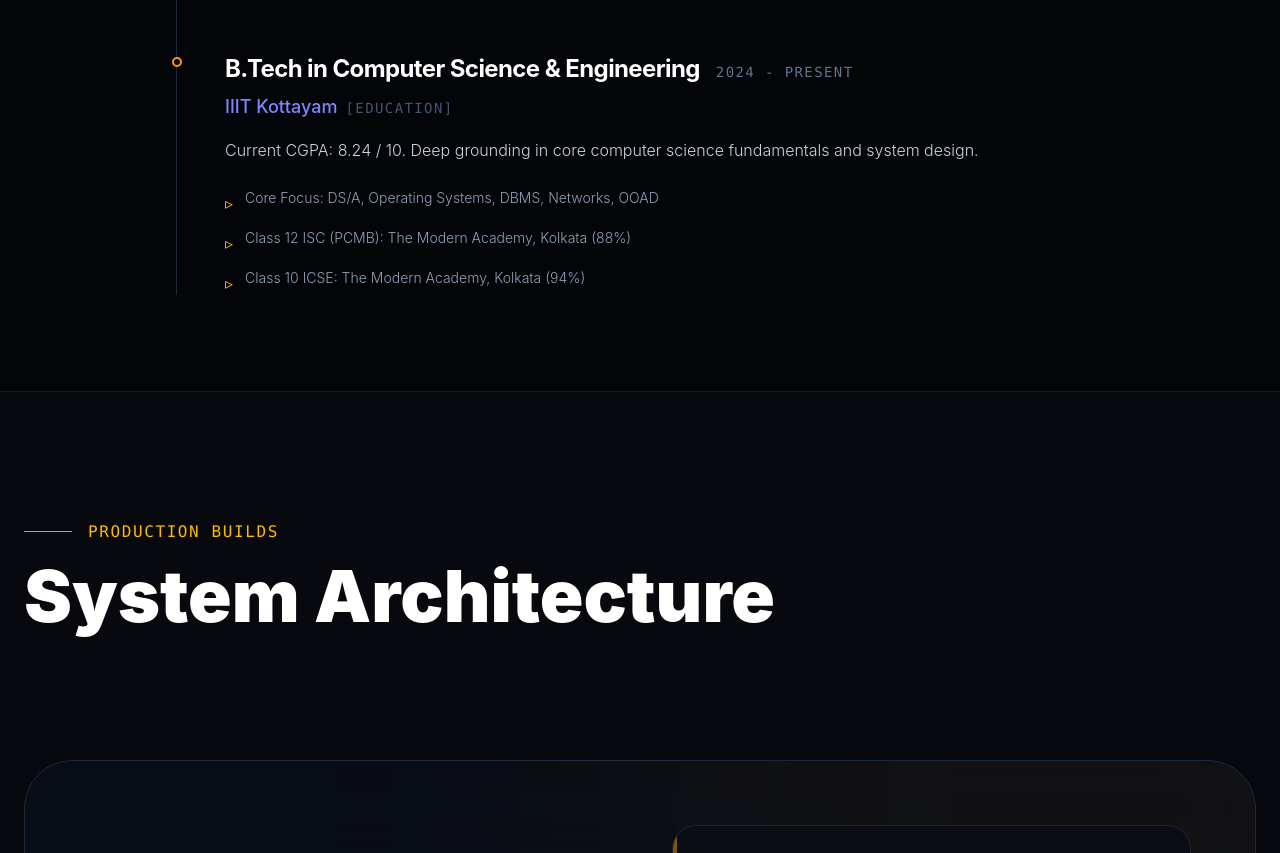
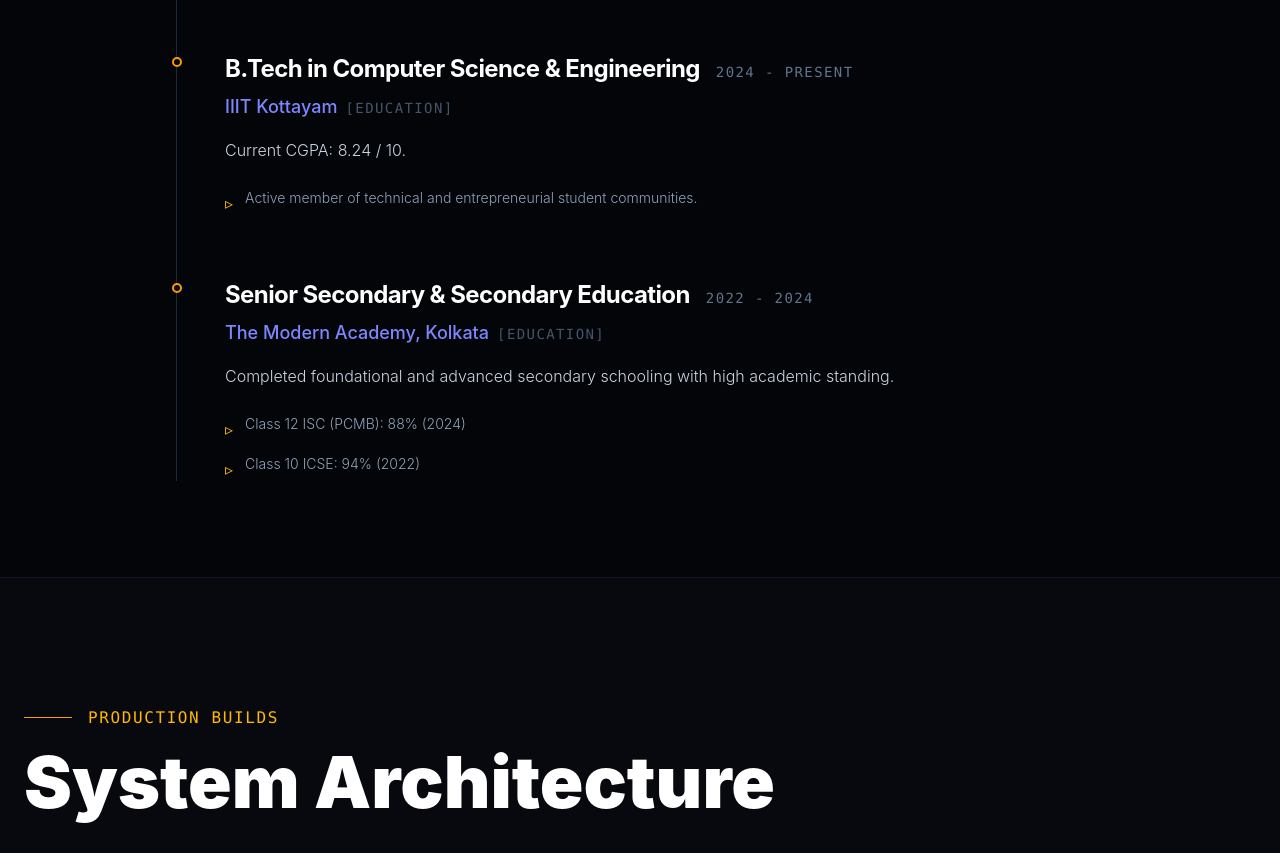
Before and after one commit to Shubhomoy919/shubhomoy-portfolio, a React (Vite) app: page / in a window 1280 px wide. Shown: the part 2500-3353 px from the top of the page. Built offline with nearby package versions, Linux system fonts and the light colour scheme.

Commit message:
Kept CGPA and removed trailing description sentence

```diff
--- a/src/App.jsx
+++ b/src/App.jsx
@@ -68,11 +68,21 @@ const App = () => {
       entity: "IIIT Kottayam",
       timeline: "2024 - Present",
       type: "Education",
-      desc: "Current CGPA: 8.24 / 10. Deep grounding in core computer science fundamentals and system design.",
+      desc: "Current CGPA: 8.24 / 10.",
       highlights: [
-        "Core Focus: DS/A, Operating Systems, DBMS, Networks, OOAD",
-        "Class 12 ISC (PCMB): The Modern Academy, Kolkata (88%)",
-        "Class 10 ICSE: The Modern Academy, Kolkata (94%)"
+        "Active member of technical and entrepreneurial student communities."
+      ],
+      color: "border-amber-500"
+    },
+    {
+      role: "Senior Secondary & Secondary Education",
+      entity: "The Modern Academy, Kolkata",
+      timeline: "2022 - 2024",
+      type: "Education",
+      desc: "Completed foundational and advanced secondary schooling with high academic standing.",
+      highlights: [
+        "Class 12 ISC (PCMB): 88% (2024)",
+        "Class 10 ICSE: 94% (2022)"
       ],
       color: "border-amber-500"
     }
@@ -357,7 +367,7 @@ const App = () => {
         <RevealSection>
           <div className="max-w-5xl mx-auto px-6">
             <h2 className="text-3xl md:text-4xl font-extrabold mb-16 tracking-tight text-white flex items-center gap-4">
-              <span className="w-8 w-8 h-0.5 bg-indigo-500"></span>
+              <span className="w-8 h-0.5 bg-indigo-500"></span>
               Education & Experience
             </h2>
 
```
